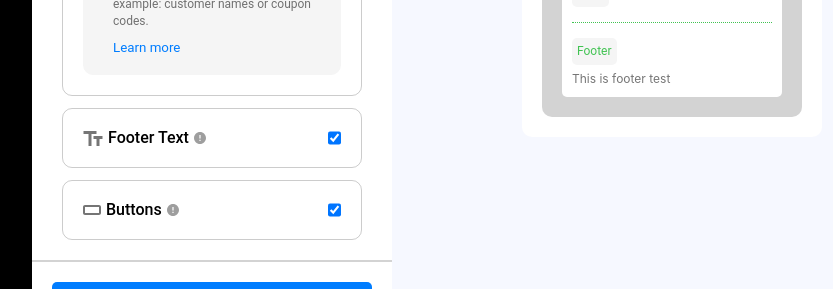
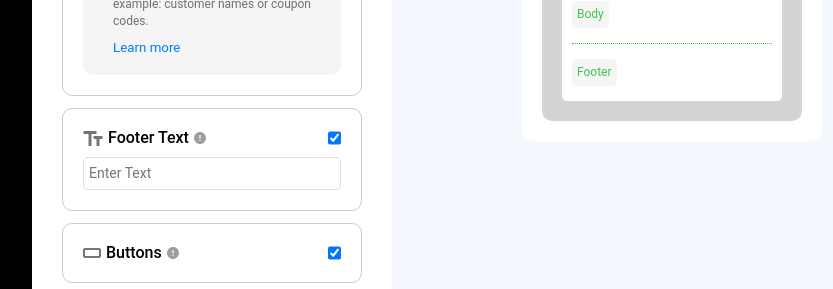
Before and after one commit to npodbere/WhatsUpMessagesTemplate, a React (Create React App) app: page /campaign in a window 1280 px wide. Both pictures are taken after a click on the checkbox 362 px from the left and 1081 px from the top of the page. Shown: the part 943-1232 px from the top of the page, without its empty margins (28-861 px from the left). Built offline with nearby package versions, Linux system fonts and the light colour scheme.

Commit message:
Add footer functionality

```diff
--- a/src/components/CreateCampaignPage.tsx
+++ b/src/components/CreateCampaignPage.tsx
@@ -7,8 +7,10 @@ import Preview from "./createMessage/Preview";
 function CreateCampaignPage() {
   const [image, setImage] = useState<any>(null);
   const [bodyText, setBodyText] = useState("");
+  const [footerText, setFooterText] = useState("");
 
   const [headerExist, setHeaderExist] = useState(true);
+  const [footerExist, setFooterExist] = useState(false);
 
   function handleChange(e: any) {
     setImage(URL.createObjectURL(e.target.files[0]));
@@ -20,7 +22,19 @@ function CreateCampaignPage() {
         <div className="create-message-container">
           <div className="create-message-container-left">
             {/* eslint-disable-next-line */}
-            <CreateMessage bodyText={bodyText} handleImageSubmit={handleChange} setBodyText={(value: any) => setBodyText(value)} isHeaderActive={headerExist} changeHeaderActiveStatus={(value: boolean) => setHeaderExist(value)} />
+            <CreateMessage bodyText={bodyText} handleImageSubmit={handleChange}
+              setBodyText={(value: string) => setBodyText(value)}
+              isHeaderActive={headerExist}
+              changeHeaderActiveStatus={(value: boolean) =>
+                setHeaderExist(value)
+              }
+              isFooterActive={footerExist}
+              changeFooterActiveStatus={(value: boolean) =>
+                setFooterExist(value)
+              }
+              footerText={footerText}
+              setFooterText={(value: string) => setFooterText(value)}
+            />
           </div>
           <div className="create-message-action-btn-container">
             <button
@@ -51,6 +65,17 @@ function CreateCampaignPage() {
                     type: "header",
                   });
                 }
+                if (footerExist) {
+                  components.push({
+                    parameters: [
+                      {
+                        text: "TEXT_STRING",
+                        type: "text",
+                      },
+                    ],
+                    type: "footer",
+                  });
+                }
                 console.log(components);
               }}
             >
@@ -73,6 +98,8 @@ function CreateCampaignPage() {
             bodyText={bodyText}
             image={image}
             headerExist={headerExist}
+            footerText={footerText}
+            footerExist={footerExist}
           />
         </div>
       </div>
--- a/src/components/createMessage/CreateMessage.tsx
+++ b/src/components/createMessage/CreateMessage.tsx
@@ -14,6 +14,10 @@ interface ICreateMessage {
   setBodyText: any;
   isHeaderActive: boolean;
   changeHeaderActiveStatus: any;
+  isFooterActive: boolean;
+  changeFooterActiveStatus: any;
+  footerText: string;
+  setFooterText: any;
 }
 
 function CreateMessage({
@@ -22,6 +26,10 @@ function CreateMessage({
   setBodyText,
   isHeaderActive,
   changeHeaderActiveStatus,
+  changeFooterActiveStatus,
+  isFooterActive,
+  footerText,
+  setFooterText,
 }: ICreateMessage) {
   return (
     <div className="create-message-container">
@@ -57,7 +65,23 @@ function CreateMessage({
       </CommonBlockContainer>
       <br />
       <CommonBlockContainer>
-        <CommonBlockTitle Icon={Text} title="Footer Text" isOptional />
+        <CommonBlockTitle
+          Icon={Text}
+          title="Footer Text"
+          isOptional
+          isActive={isFooterActive}
+          changeActiveStatus={changeFooterActiveStatus}
+        />
+        {isFooterActive && (
+          <input
+            type="text"
+            maxLength={25}
+            className="text-tips create-message-text"
+            placeholder="Enter Text"
+            value={footerText}
+            onChange={(event) => setFooterText(event.target.value)}
+          />
+        )}
       </CommonBlockContainer>
       <br />
       <CommonBlockContainer>
--- a/src/components/createMessage/Preview.tsx
+++ b/src/components/createMessage/Preview.tsx
@@ -4,9 +4,17 @@ interface IPreview {
   image: any;
   bodyText: string;
   headerExist: boolean;
+  footerText: string;
+  footerExist: boolean;
 }
 
-function Preview({ image, bodyText, headerExist }: IPreview) {
+function Preview({
+  image,
+  bodyText,
+  headerExist,
+  footerText,
+  footerExist,
+}: IPreview) {
   return (
     <div className="create-message-preview-container">
       <div className="create-message-preview-title">
@@ -44,6 +52,7 @@ function Preview({ image, bodyText, headerExist }: IPreview) {
               {bodyText}
             </div>
           </div>
+          {footerExist && (
             <div className="create-message-preview-inner-footer">
               <button
                 type="button"
@@ -52,9 +61,10 @@ function Preview({ image, bodyText, headerExist }: IPreview) {
                 Footer
               </button>
               <p style={{ fontFamily: "SF Pro Text", overflow: "scroll" }}>
-              This is footer test
+                {footerText}
               </p>
             </div>
+          )}
         </div>
       </div>
     </div>
--- a/src/sass/components/_createCampaign.scss
+++ b/src/sass/components/_createCampaign.scss
@@ -1,4 +1,12 @@
 .create-message {
+  &-text {
+    background-color: $white;
+    border: 1px solid #0000001f;
+    width: 100%;
+    margin-top: 1rem;
+    border-radius: 5px;
+    padding: 0.5rem;
+  }
   &-container {
     &-main {
       display: flex;
```
Lines whose indentation alone changed are shown as unchanged.
